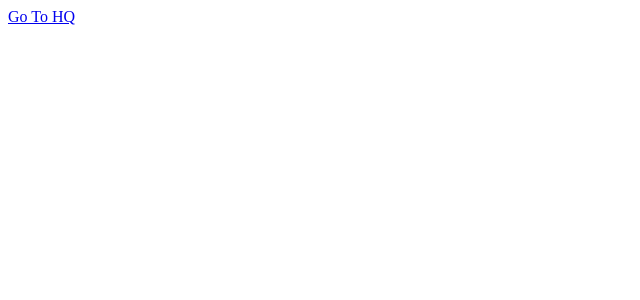
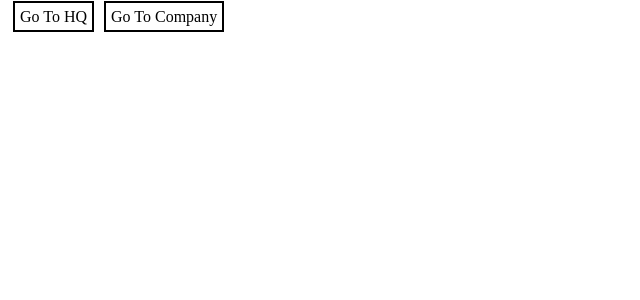
Before and after one commit to rpalmon/Company-Management-Assignment, an Angular app: page / in a window 1280 px wide. Shown: the top 300 px of the page, without its empty margins (0-640 px from the left). Built offline with nearby package versions, Linux system fonts and the light colour scheme.

Commit message:
added company page and nicer style

```diff
--- a/src/app/app-routing.module.ts
+++ b/src/app/app-routing.module.ts
@@ -1,6 +1,7 @@
 import { NgModule } from '@angular/core';
 import { Routes, RouterModule } from '@angular/router';
 import { HeadquartersCardComponent } from './headquarters-card/headquarters-card.component';
+import { CompanyComponentComponent } from './company-component/company-component.component';
 import { IndexComponent } from './index/index.component';
 
 
@@ -15,6 +16,10 @@ const routes: Routes[] = [
     component:  IndexComponent,
     data: {title: 'Index'}
   },
+  {
+    path: 'company',
+    component: CompanyComponentComponent
+  }
 ];
 
 @NgModule({
--- a/src/app/app.component.ts
+++ b/src/app/app.component.ts
@@ -1,4 +1,5 @@
 import { Component } from '@angular/core';
+import { Title } from '@angular/platform-browser';
 
 
 @Component({
@@ -8,4 +9,11 @@ import { Component } from '@angular/core';
 })
 export class AppComponent {
   title = 'CompanyManagementAssignment';
+
+  constructor(private titleService: Title) {}
+
+  setDocTitle(title: string) {
+     console.log('current title:::::' + this.titleService.getTitle());
+     this.titleService.setTitle(title);
+  }
 }
--- /dev/null
+++ b/src/app/company-component/company-component.component.html
@@ -0,0 +1,3 @@
+<title>Company Management: Company</title>
+<p>company-component works!</p>
+<a routerLink="/" routerLinkActive="active">Go Back</a>
--- /dev/null
+++ b/src/app/company-component/company-component.component.ts
@@ -0,0 +1,15 @@
+import { Component, OnInit } from '@angular/core';
+
+@Component({
+  selector: 'app-company-component',
+  templateUrl: './company-component.component.html',
+  styleUrls: ['./company-component.component.css']
+})
+export class CompanyComponentComponent implements OnInit {
+
+  constructor() { }
+
+  ngOnInit() {
+  }
+
+}
--- a/src/app/headquarters-card/headquarters-card.component.html
+++ b/src/app/headquarters-card/headquarters-card.component.html
@@ -1,2 +1,3 @@
+<title>Company Management: HQ</title>
 <p>headquarters-card works!</p>
 <a routerLink="/" routerLinkActive="active">Go Back</a>
--- a/src/app/index/index.component.css
+++ b/src/app/index/index.component.css
@@ -0,0 +1,11 @@
+div>a{
+  padding: 5px;
+  border: 2px solid black;
+  margin: 5px;
+  text-decoration: none;
+  color: black;
+}
+
+div>a:hover{
+  background:rgb(233, 233, 233);
+}
--- a/src/app/index/index.component.html
+++ b/src/app/index/index.component.html
@@ -1 +1,5 @@
-<a routerLink="/hq" routerLinkActive="active">Go To HQ</a>
+<title>Company Management: Home</title>
+<div>
+  <a routerLink="/hq" routerLinkActive="active">Go To HQ</a>
+  <a routerLink="/company" routerLinkActive="active">Go To Company</a>
+</div>
--- a/src/app/index/index.component.ts
+++ b/src/app/index/index.component.ts
@@ -1,4 +1,5 @@
 import { Component, OnInit } from '@angular/core';
+import { Title } from '@angular/platform-browser';
 
 @Component({
   selector: 'app-index',
--- a/src/index.html
+++ b/src/index.html
@@ -2,7 +2,7 @@
 <html lang="en">
 <head>
   <meta charset="utf-8">
-  <title>Company Management</title>
+  <!-- <title>Company Management</title> -->
   <base href="/">
   <meta name="viewport" content="width=device-width, initial-scale=1">
   <link rel="icon" type="image/x-icon" href="favicon.ico">
```
Also changed, not shown: src/app/app.module.ts (+7 -4 lines), src/app/company-component/company-component.component.css (added), 1 other file (tests, documents, lock files or other folders).
